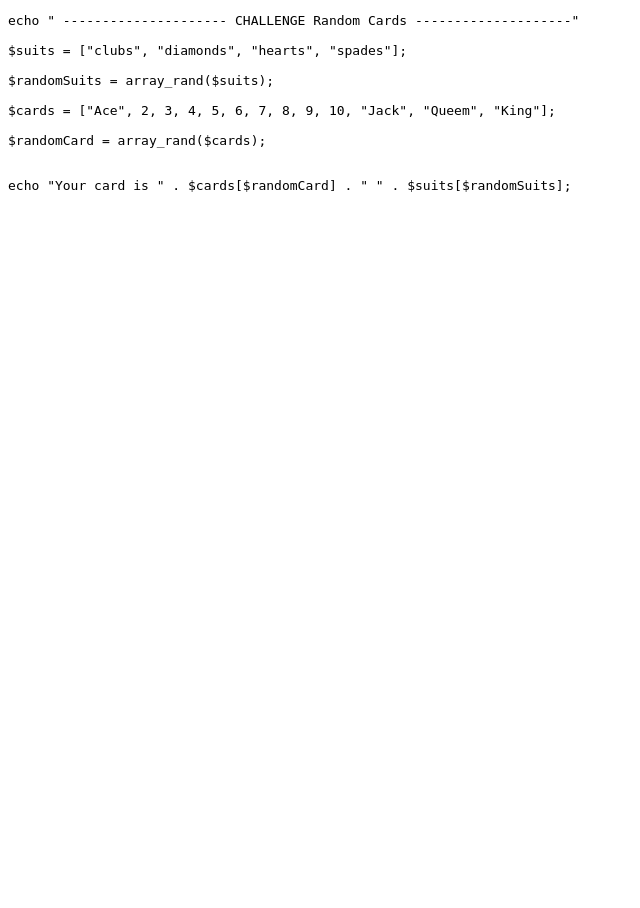
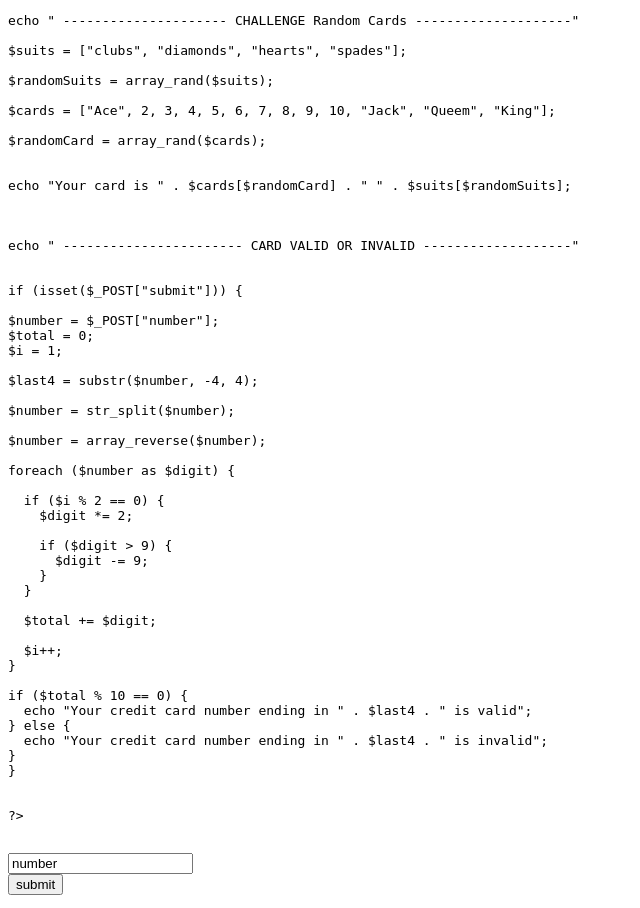
Before and after one commit to EmilioBC/PHP2021, a PHP site: page /notes.php in a window 1280 px wide. Shown: the part 4099-5007 px from the top of the page, without its empty margins (0-640 px from the left). Before the commit the page ends 4291 px from the top, so only its background shows below. Run offline with PHP 8.4, Linux system fonts and the light colour scheme.

Commit message:
CHALLENGEcardValid

```diff
--- a/Section10Arrays/notes.php
+++ b/Section10Arrays/notes.php
@@ -301,3 +301,50 @@ $randomCard = array_rand($cards);
 
 
 echo "Your card is " . $cards[$randomCard] . " " . $suits[$randomSuits];
+
+
+
+echo " ----------------------- CARD VALID OR INVALID -------------------"
+
+
+if (isset($_POST["submit"])) {
+
+$number = $_POST["number"];
+$total = 0;
+$i = 1;
+
+$last4 = substr($number, -4, 4);
+
+$number = str_split($number);
+
+$number = array_reverse($number);
+
+foreach ($number as $digit) {
+
+  if ($i % 2 == 0) {
+    $digit *= 2;
+
+    if ($digit > 9) {
+      $digit -= 9;
+    }
+  }
+
+  $total += $digit;
+
+  $i++;
+}
+
+if ($total % 10 == 0) {
+  echo "Your credit card number ending in " . $last4 . " is valid";
+} else {
+  echo "Your credit card number ending in " . $last4 . " is invalid";
+}
+}
+
+
+?>
+
+<form action="" method="POST">
+<input type="text" name="number" value="number">
+<input type="submit" name="submit" value="submit">
+</form>
```
Also changed, not shown: Section10Arrays/index.php (+36 -5 lines).
